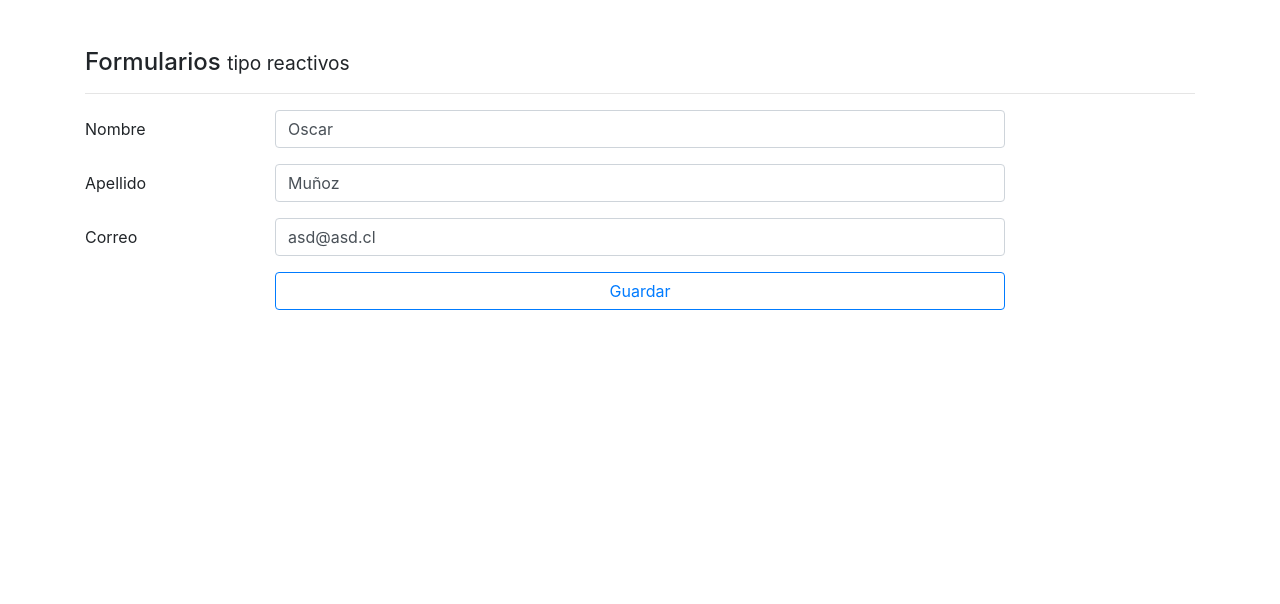
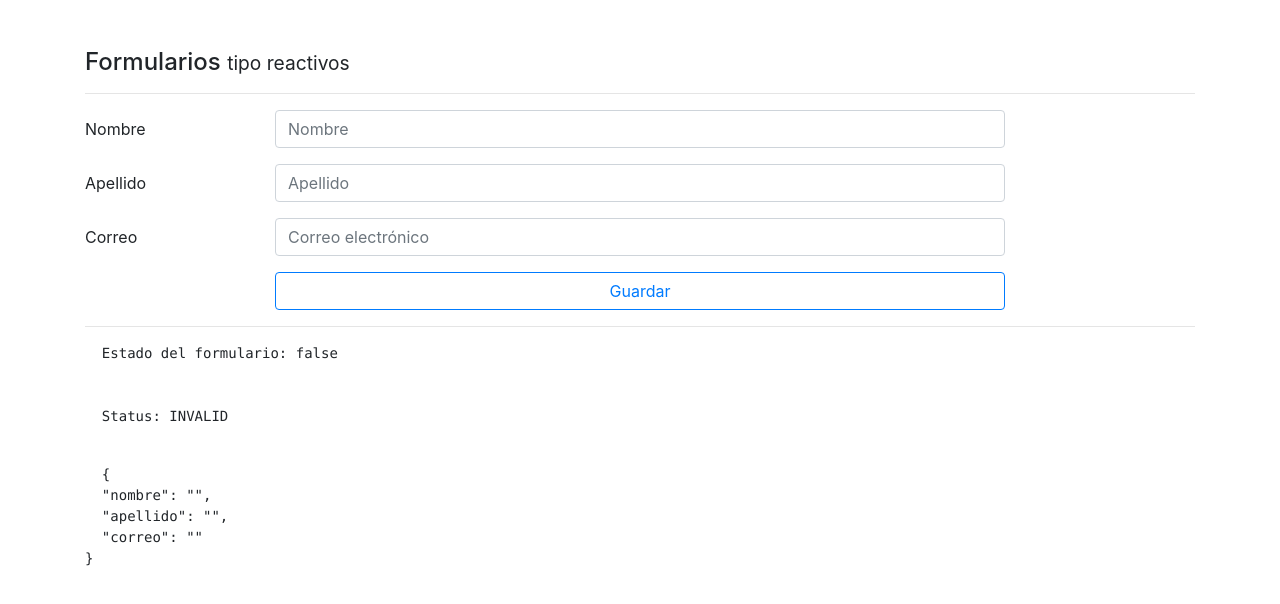
Before and after one commit to OscarMunozBernales/web-angular, an Angular app in the folder 7-formularios/: page /reactive in a window 1280 px wide. Shown: the top 604 px of the page. Built offline with nearby package versions, Linux system fonts and the light colour scheme.

Commit message:
Validaciones síncronas

```diff
--- a/7-formularios/src/app/pages/reactive/reactive.component.html
+++ b/7-formularios/src/app/pages/reactive/reactive.component.html
@@ -52,3 +52,18 @@
   </div>
 
 </form>
+
+
+<hr>
+
+<pre>
+  Estado del formulario: {{ forma.valid }}
+  <br>
+  Status: {{ forma.status }}
+</pre>
+
+<pre>
+
+  {{ forma.value | json }}
+
+</pre>
--- a/7-formularios/src/app/pages/reactive/reactive.component.ts
+++ b/7-formularios/src/app/pages/reactive/reactive.component.ts
@@ -1,5 +1,5 @@
 import { Component, OnInit } from '@angular/core';
-import { FormGroup, FormBuilder } from '@angular/forms';
+import { FormGroup, FormBuilder, Validators } from '@angular/forms';
 
 @Component({
   selector: 'app-reactive',
@@ -20,9 +20,27 @@ export class ReactiveComponent implements OnInit {
   crearFormulario(){
 
     this.forma = this.formBuilder.group({
-      nombre  : ['Oscar'],
-      apellido: ['Muñoz'],
-      correo  : ['asd@asd.cl'],
+      nombre  : [
+        '',  // VALOR POR DEFECTO
+        [ // ARRAY DE VALIDACIONES DEL formBuilder
+          Validators.required,
+          Validators.minLength(5)
+        ]
+      ],
+      apellido: [
+        '',
+        [
+          Validators.required,
+          Validators.minLength( 5 )
+        ]
+      ],
+      correo  : [
+        '',
+        [
+          Validators.required,
+          Validators.pattern( '[a-z0-9._%+-]+@[a-z0-9.-]+\.[a-z]{2,3}$' )
+        ]
+      ],
     });
 
   }
```
